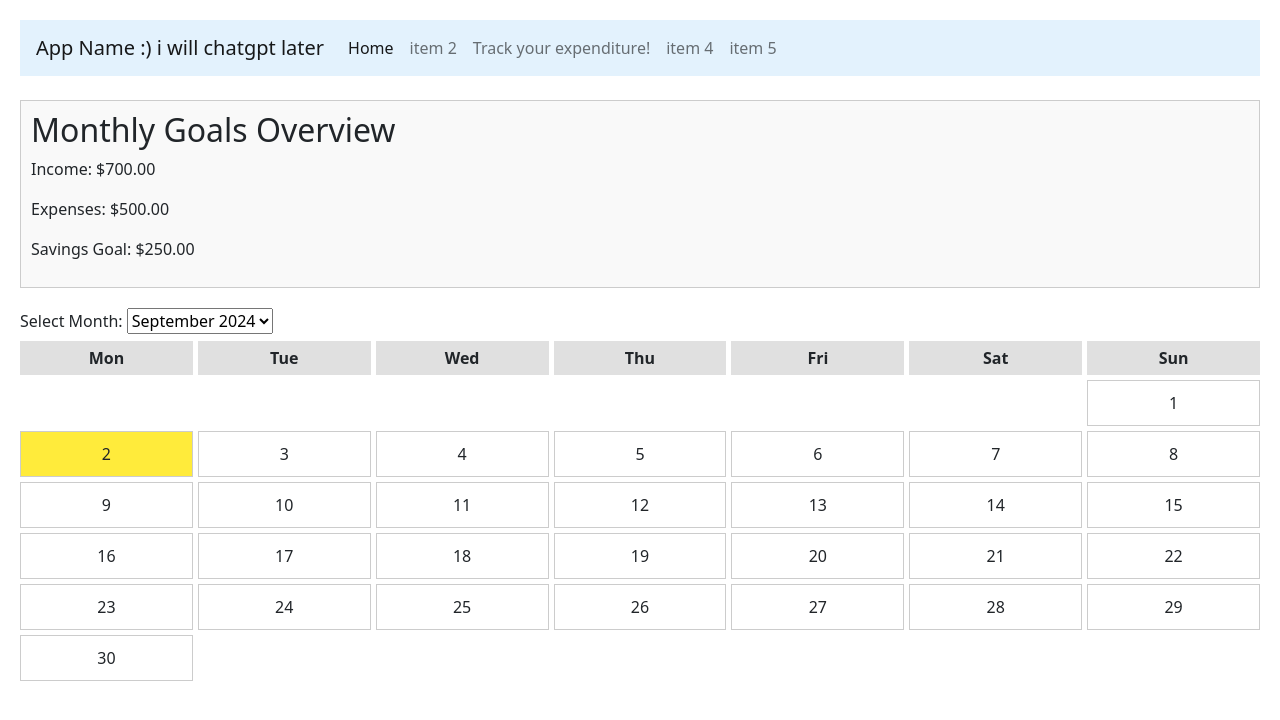
After one commit to FutureYY/Budgeting, a Flask app: page /FT in a window 1280 px wide. The commit adds this page. Shown: the top 720 px of the page. Run offline with Flask 3, Linux system fonts and the light colour scheme; some libraries are stand-ins or nearby versions.

Commit message:
base and navbar

```diff
--- a/app.py
+++ b/app.py
@@ -1,4 +1,4 @@
-from flask import Flask
+from flask import Flask, render_template
 from app.config import Config
 
 app = Flask(__name__)
@@ -7,6 +7,11 @@ app.config.from_object(Config)
 @app.route('/')
 def home():
     return "Hello, World!"
+
+@app.route('/FT')
+def Expenditure_Tracking():
+    return render_template("FTest1.html")
+
 @app.errorhandler(404)
 def not_found(error):
     return "This page was not found!", 404
--- a/app/auth.py
+++ b/app/auth.py
@@ -11,7 +11,6 @@ auth = Blueprint('auth', __name__)
 auth.route('/')
 def home():
    return """<h1>hello world</h1>"""
-
 
 @auth.route('/signup', methods=['GET','POST'])
 def signup():
--- a/app/config.py
+++ b/app/config.py
@@ -1,4 +1,4 @@
 class Config:
     SECRET_KEY = "1234567890"
-    DATABASE_NAME='myDB.db'
+    DATABASE_NAME='BudgetingDB'
     SQLALCHEMY_DATABASE_URI='sqlite:///'+DATABASE_NAME
--- a/app/routes.py
+++ /dev/null
@@ -1,6 +0,0 @@
-from flask import Blueprint, flash, render_template, request, url_for, redirect
-from . import db
-from flask_login import login_user, logout_user, login_required, current_user
-from werkzeug.security import generate_password_hash, check_password_hash
-
-routes = Blueprint('routes', __name__)
--- /dev/null
+++ b/templates/FTest1.html
@@ -0,0 +1,215 @@
+<!DOCTYPE html>
+<html lang="en">
+<head>
+    <meta charset="UTF-8">
+    <meta name="viewport" content="width=device-width, initial-scale=1.0">
+    <title>Track your expenditure!</title>
+    <style>
+        body {
+            font-family: Arial, sans-serif;
+            margin: 0;
+            padding: 20px;
+        }
+        .goals {
+            margin-bottom: 20px;
+            padding: 10px;
+            border: 1px solid #ccc;
+            background-color: #f9f9f9;
+        }
+        .calendar-container {
+            margin-bottom: 20px;
+        }
+        .calendar {
+            display: grid;
+            grid-template-columns: repeat(7, 1fr);
+            gap: 5px;
+            text-align: center;
+        }
+        .calendar .day-label {
+            font-weight: bold;
+            background-color: #e0e0e0;
+            padding: 5px;
+        }
+        .calendar .day {
+            padding: 10px;
+            border: 1px solid #ccc;
+            cursor: pointer;
+        }
+        .calendar .today {
+            background-color: #ffeb3b; /* Highlight for today's date */
+        }
+        .calendar .selected {
+            background-color: #4caf50; /* Highlight for the selected date */
+            color: white;
+        }
+        .input-form {
+            display: none;
+        }
+    </style>
+</head>
+<body>
+    {% extends "base.html" %}
+    {% block body %}
+    <br>
+
+    <div class="goals">
+        <h2>Monthly Goals Overview</h2>
+        <p id="income">Income: </p>
+        <p id="expenses">Expenses: </p>
+        <p id="savings">Savings Goal: </p>
+    </div>
+
+    <div class="calendar-container">
+        <label for="month-select">Select Month:</label>
+        <select id="month-select"></select>
+        <div class="calendar" id="calendar"></div>
+    </div>
+
+    <div class="input-form">
+        <h3>Input Spending for <span id="selected-date"></span></h3>
+        <form id="spending-form">
+            <label for="category">Category:</label>
+            <select id="category">
+                <option value="entertainment">Entertainment</option>
+                <option value="food">Food</option>
+                <option value="travel">Travel</option>
+                <option value="other-expense">Other Expense</option>
+                <option value="allowance">Allowance</option>
+                <option value="salary">Salary</option>
+                <option value="other-income">Other Income</option>
+            </select>
+            <br><br>
+            <label for="amount">Amount:</label>
+            <input type="number" id="amount" step="0.10" required>
+            <br><br>
+            <button type="submit">Submit</button>
+        </form>
+    </div>
+
+    <script>
+        // Dummy Data
+        const goals = {
+            expenses: {
+                entertainment: 50.00,
+                food: 200.00,
+                travel: 100.00,
+                other: 150.00
+            },
+            income: {
+                allowance: 100.00,
+                salary: 500.00,
+                other: 100.00
+            },
+            savings: 250.00
+        };
+
+        // Calculate totals
+        const totalIncome = Object.values(goals.income).reduce((a, b) => a + b, 0).toFixed(2);
+        const totalExpenses = Object.values(goals.expenses).reduce((a, b) => a + b, 0).toFixed(2);
+        const savingsGoal = goals.savings.toFixed(2);3
+
+        // Display Goals Overview
+        document.getElementById('income').textContent = `Income: $${totalIncome}`;
+        document.getElementById('expenses').textContent = `Expenses: $${totalExpenses}`;
+        document.getElementById('savings').textContent = `Savings Goal: $${savingsGoal}`;
+
+        // Generate month and year options for the last 12 months
+        const monthSelect = document.getElementById('month-select');
+        const currentDate = new Date();
+        const currentMonth = currentDate.getMonth();
+        const currentYear = currentDate.getFullYear();
+
+        for (let i = 0; i < 12; i++) {
+            const date = new Date(currentYear, currentMonth - i, 1);
+            const month = date.toLocaleString('default', { month: 'long' });
+            const year = date.getFullYear();
+            const option = document.createElement('option');
+            option.value = `${year}-${date.getMonth() + 1}`;
+            option.textContent = `${month} ${year}`;
+            monthSelect.appendChild(option);
+        }
+
+        // Initialize the calendar
+        function generateCalendar(year, month) {
+            const calendar = document.getElementById('calendar');
+            calendar.innerHTML = '';
+
+            // Day labels
+            const daysOfWeek = ['Mon', 'Tue', 'Wed', 'Thu', 'Fri', 'Sat', 'Sun'];
+            daysOfWeek.forEach(day => {
+                const dayLabel = document.createElement('div');
+                dayLabel.textContent = day;
+                dayLabel.classList.add('day-label');
+                calendar.appendChild(dayLabel);
+            });
+
+            const firstDay = new Date(year, month - 1, 1).getDay();
+            const daysInMonth = new Date(year, month, 0).getDate();
+
+            // Calculate the starting position (shift to Monday)
+            const startDay = firstDay === 0 ? 6 : firstDay - 1;
+
+            // Clear previous selection
+            let selectedDateDiv = null;
+
+            // Fill initial empty cells
+            for (let i = 0; i < startDay; i++) {
+                const emptyCell = document.createElement('div');
+                calendar.appendChild(emptyCell);
+            }
+
+            // Add the days of the month
+            for (let day = 1; day <= daysInMonth; day++) {
+                const dateDiv = document.createElement('div');
+                dateDiv.textContent = day;
+                dateDiv.classList.add('day');
+
+                // Highlight today's date
+                if (year === currentDate.getFullYear() && month === currentDate.getMonth() + 1 && day === currentDate.getDate()) {
+                    dateDiv.classList.add('today');
+                }
+
+                // Handle date selection
+                dateDiv.addEventListener('click', function () {
+                    if (selectedDateDiv) {
+                        selectedDateDiv.classList.remove('selected');
+                    }
+                    dateDiv.classList.add('selected');
+                    selectedDateDiv = dateDiv;
+
+                    selectDate(day, month, year);
+                });
+
+                calendar.appendChild(dateDiv);
+            }
+        }
+
+        // Handle Date Selection
+        function selectDate(day, month, year) {
+            const selectedDate = `${year}-${month}-${day}`;
+            document.getElementById('selected-date').textContent = selectedDate;
+            document.querySelector('.input-form').style.display = 'block';
+        }
+
+        // Handle Form Submission
+        document.getElementById('spending-form').addEventListener('submit', function(event) {
+            event.preventDefault();
+            const category = document.getElementById('category').value;
+            const amount = parseFloat(document.getElementById('amount').value).toFixed(2);
+            alert(`Spent $${amount} on ${category} for ${document.getElementById('selected-date').textContent}`);
+        });
+
+        // Handle Month Change
+        monthSelect.addEventListener('change', function() {
+            const [year, month] = this.value.split('-');
+            generateCalendar(year, month);
+        });
+
+        // Initialize with the current month
+        monthSelect.value = `${currentYear}-${currentMonth + 1}`;
+        generateCalendar(currentYear, currentMonth + 1);
+
+    </script>
+{% endblock body %}
+</body>
+</html>
--- /dev/null
+++ b/templates/base.html
@@ -0,0 +1,48 @@
+<!DOCTYPE html>
+<html lang="en">
+    <head>
+        <link rel="stylesheet" href="https://cdn.jsdelivr.net/npm/bootstrap@4.5.3/dist/css/bootstrap.min.css" integrity="sha384-TX8t27EcRE3e/ihU7zmQxVncDAy5uIKz4rEkgIXeMed4M0jlfIDPvg6uqKI2xXr2" crossorigin="anonymous">
+        <script src="https://cdn.jsdelivr.net/npm/chart.js@3.2.1/dist/chart.min.js"></script>
+        <script src="https://code.jquery.com/jquery-3.5.1.slim.min.js" integrity="sha384-DfXdz2htPH0lsSSs5nCTpuj/zy4C+OGpamoFVy38MVBnE+IbbVYUew+OrCXaRkfj" crossorigin="anonymous"></script>
+
+        <script src="https://cdn.jsdelivr.net/npm/popper.js@1.16.1/dist/umd/popper.min.js" integrity="sha384-9/reFTGAW83EW2RDu2S0VKaIzap3H66lZH81PoYlFhbGU+6BZp6G7niu735Sk7lN" crossorigin="anonymous"></script>
+
+        <script src="https://stackpath.bootstrapcdn.com/bootstrap/4.5.2/js/bootstrap.min.js" integrity="sha384-B4gt1jrGC7Jh4AgTPSdUtOBvfO8shuf57BaghqFfPlYxofvL8/KUEfYiJOMMV+rV" crossorigin="anonymous"></script>
+
+        <script src="https://cdn.jsdelivr.net/npm/simple-datatables@latest" type="text/javascript"></script>
+        <link rel="stylesheet" href="..\static\styles\home.css">
+        <link rel="stylesheet" href="https://pro.fontawesome.com/releases/v5.10.0/css/all.css" integrity="sha384-AYmEC3Yw5cVb3ZcuHtOA93w35dYTsvhLPVnYs9eStHfGJvOvKxVfELGroGkvsg+p" crossorigin="anonymous"/>
+
+        <link href="https://cdn.jsdelivr.net/npm/simple-datatables@latest/dist/style.css" rel="stylesheet" type="text/css">
+        <link href="https://cdn.jsdelivr.net/npm/bootstrap@5.1.3/dist/css/bootstrap.min.css" rel="stylesheet"
+        integrity="sha384-1BmE4kWBq78iYhFldvKuhfTAU6auU8tT94WrHftjDbrCEXSU1oBoqyl2QvZ6jIW3" crossorigin="anonymous">
+        <title>OHHH YEAHHHHHH</title>
+    </head>
+    <body>
+        {% include 'includes/navbar.html' %}
+
+        {% with messages = get_flashed_messages(with_categories=true)%}
+            {%if messages%}
+                {% for category,message in messages%}
+                    {% if category == 'error' %}
+                        <div class="alert" role="alert">
+                          {{message}}
+                          <span class="closebtn" onclick="this.parentElement.style.display='none';">&times;</span>
+                        </div>
+                    {% else %}
+                        <div class="alert-success" role="alert">
+                          {{message}}
+                          <span class="closebtn" onclick="this.parentElement.style.display='none';">&times;</span>
+                        </div>
+                    {% endif %}
+                {% endfor %}
+            {% endif %}
+        {% endwith %}
+
+        <section>
+           {% block body %}
+           {% endblock body %}
+        </section>
+
+    </body>
+</html>
--- a/templates/includes/navbar.html
+++ b/templates/includes/navbar.html
@@ -1,5 +1,5 @@
 <nav class="navbar sticky-top  navbar-expand-lg navbar-light" style="background-color: #e3f2fd;">
-    <a class="navbar-brand" href="#">$$ Tracker</a>
+    <a class="navbar-brand" href="#">App Name :) i will chatgpt later</a>
     <button class="navbar-toggler" type="button" data-toggle="collapse" data-target="#navbarSupportedContent" aria-controls="navbarSupportedContent" aria-expanded="false" aria-label="Toggle navigation">
       <span class="navbar-toggler-icon"></span>
     </button>
@@ -13,7 +13,13 @@
           <a class="nav-link" href="#">item 2</a>
         </li>
         <li class="nav-item">
-          <a class="nav-link" href="#">item 3</a>
+          <a class="nav-link" href="{{ url_for('Expenditure_Tracking') }}">Track your expenditure!</a>
+        </li>
+        <li class="nav-item">
+          <a class="nav-link" href="#">item 4</a>
+        </li>
+        <li class="nav-item">
+          <a class="nav-link" href="#">item 5</a>
         </li>
       </ul>
     </div>
```
Also changed, not shown: app/models.py (added, +18 -0 lines).
